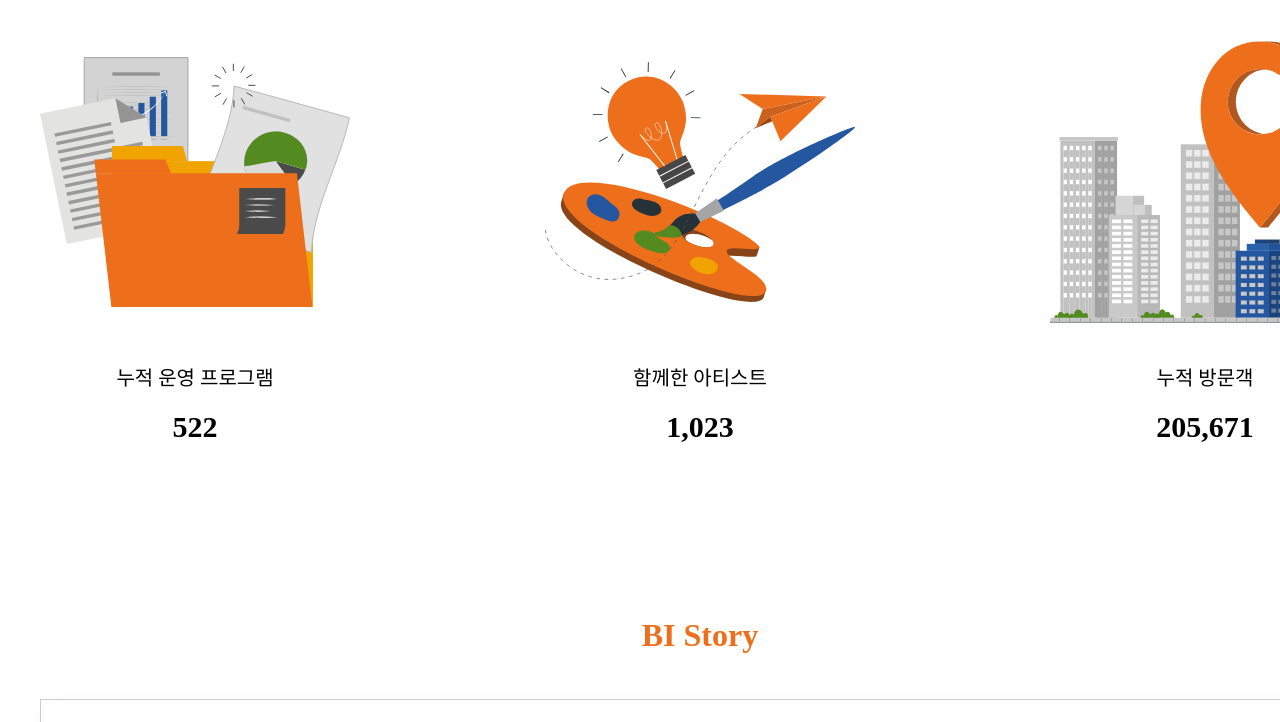
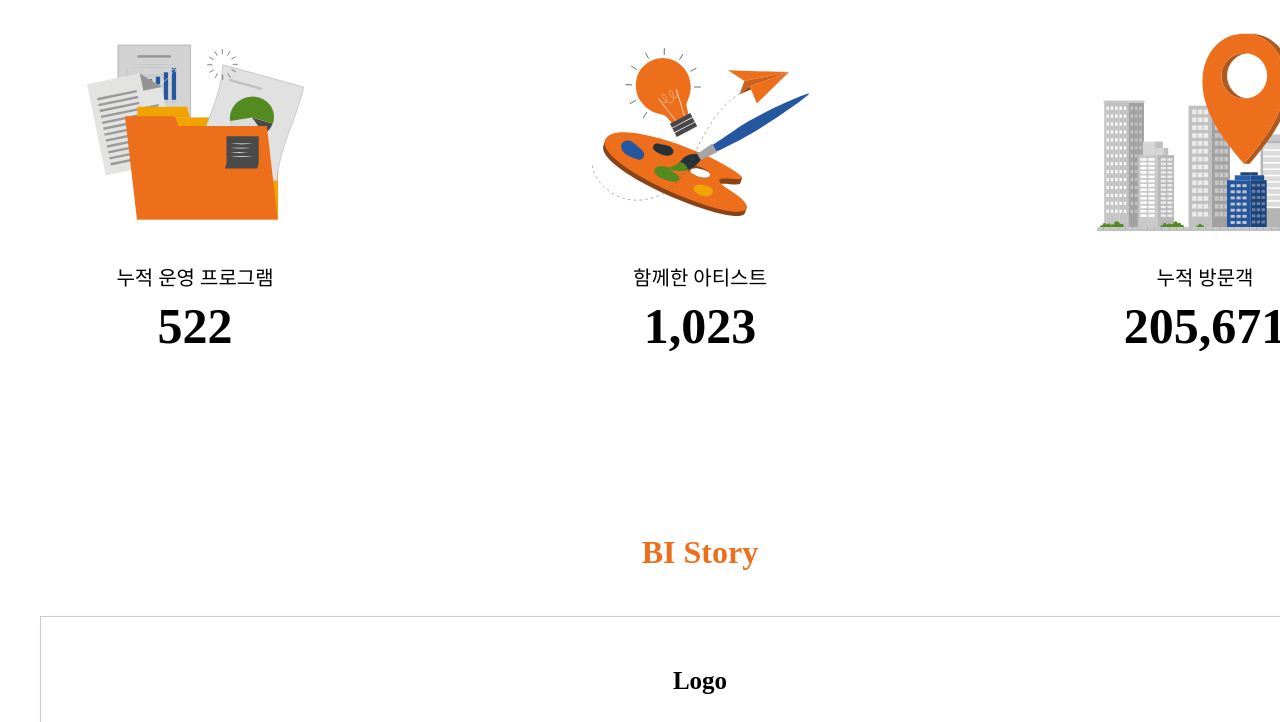
Before and after one commit to heiziniiii/spaceuyeon, a plain HTML site: page sub1.html in a window 1280 px wide. Shown: the part 3325-4047 px from the top of the page. Drawn offline with nearby package versions, Linux system fonts and the light colour scheme; a web font is replaced by a local one.

Commit message:
Update sub1_style.css

```diff
--- a/css/sub1_style.css
+++ b/css/sub1_style.css
@@ -117,7 +117,7 @@ body {
 #content_uyeon{
     width: 1320px;
     margin: 0 auto;
-    height: 2433px;
+    height: 2350px;
 }
 .content_drection{
     overflow: hidden;
@@ -197,15 +197,15 @@ body {
     width: 310px;
 }
 .content_value ul li img{
-    width: 100%;
-    height: 310px;
+    width: 70%;
+    height: 210px;
 }
 .content_value ul li p {
     margin: 20px 0;
     font-size: 20px;
 }
 .content_value ul li span {
-    font-size: 30px;
+    font-size: 50px;
     font-weight: 900;
 }
 #content_bi{
@@ -327,6 +327,3 @@ body {
     bottom: 20px;
     z-index: 9;
 }
-.top img{
-    width: 130px;
-}
```
